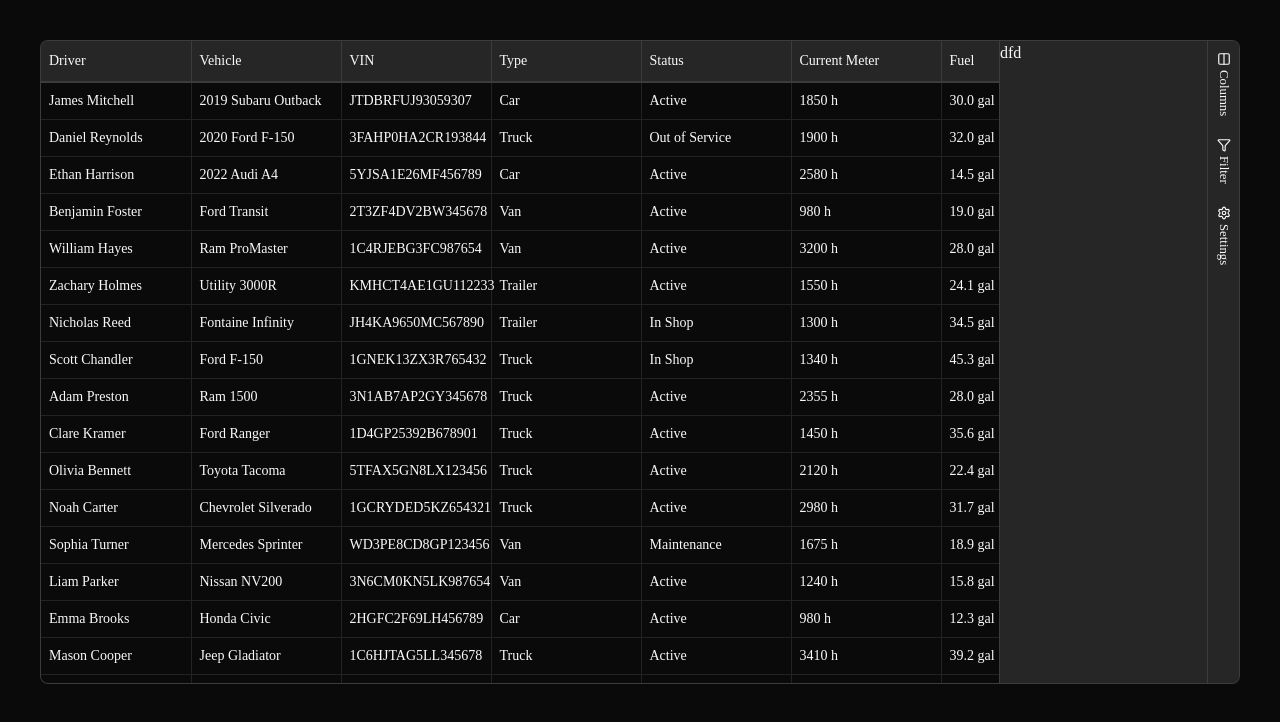
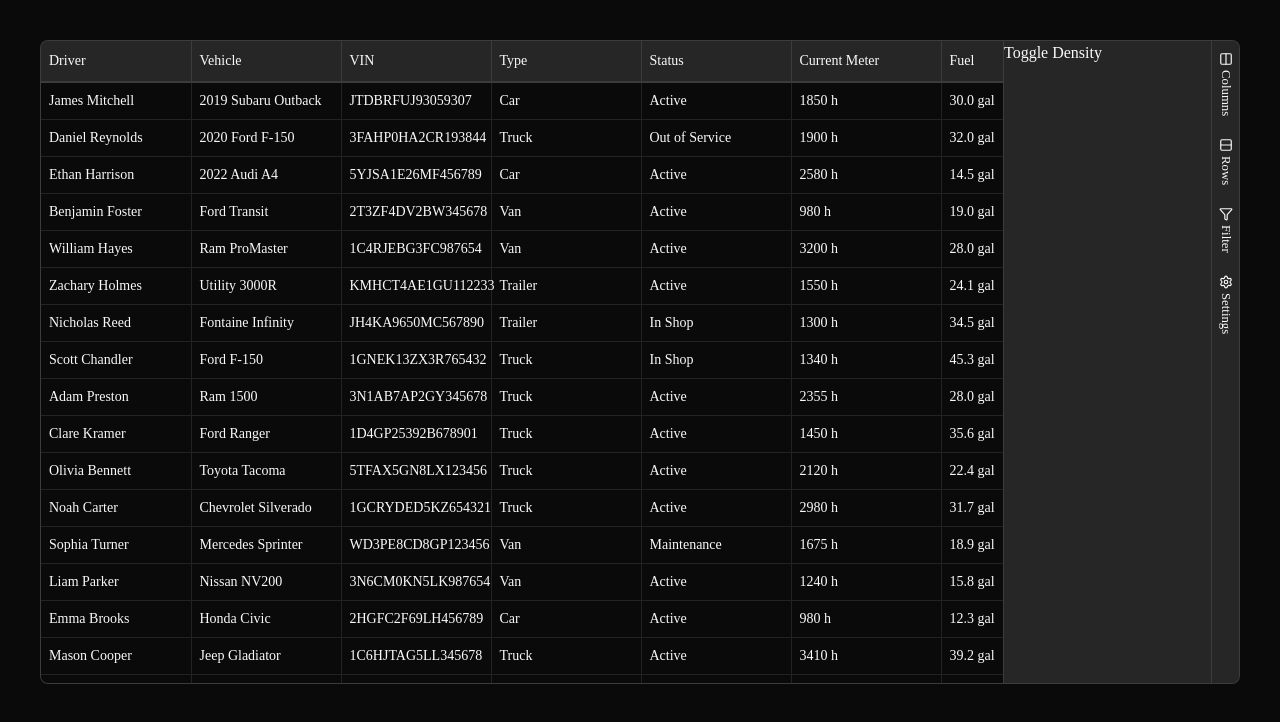
Before and after one commit to jsdev-robin/munza-x-data-grid, a React (Vite) app: page / in a window 1280 px wide. Both pictures are taken after a click on the button "Columns". Shown: the top 722 px of the page. Built offline with nearby package versions, Linux system fonts and the light colour scheme.

Commit message:
feat: implement row density feature; update GridContext and TBody to support density state; enhance Toolbar with density toggle functionality

```diff
--- a/src/package/contexts/GridContext.tsx
+++ b/src/package/contexts/GridContext.tsx
@@ -7,12 +7,14 @@
   type Table,
 } from '@tanstack/react-table';
 import React, { createContext, useContext, useMemo, useRef } from 'react';
+import { DensityFeature, type DensityState } from '../features/rowDensity';
 import useSyncScroll from '../hooks/useSyncScroll';
 
 export interface GridContextProps<T> {
   table: Table<T>;
   paneRef1: React.RefObject<HTMLDivElement | null>;
   paneRef2: React.RefObject<HTMLDivElement | null>;
+  density: DensityState;
 }
 
 const GridContext = createContext<GridContextProps<any> | undefined>(undefined);
@@ -31,10 +33,17 @@
   payload,
   columns,
 }: GridContextProviderProps<T>) => {
+  const [density, setDensity] = React.useState<DensityState>('md');
+
   const table = useReactTable({
+    _features: [DensityFeature],
     data: payload?.data ?? [],
     columns: columns,
     getCoreRowModel: getCoreRowModel(),
+    state: {
+      density,
+    },
+    onDensityChange: setDensity,
   });
 
   const paneRef1 = useRef<HTMLDivElement>(null);
@@ -49,8 +58,9 @@
     () => ({
       paneRef1,
       paneRef2,
+      density,
     }),
-    [paneRef1, paneRef2],
+    [paneRef1, paneRef2, density],
   );
 
   return (
--- /dev/null
+++ b/src/package/features/rowDensity.ts
@@ -0,0 +1,106 @@
+import {
+  functionalUpdate,
+  makeStateUpdater,
+  type OnChangeFn,
+  type RowData,
+  type Table,
+  type TableFeature,
+  type Updater,
+} from '@tanstack/react-table';
+
+// TypeScript setup for our new feature with all of the same type-safety as stock TanStack Table features
+
+// define types for our new feature's custom state
+export type DensityState = 'sm' | 'md' | 'lg';
+export interface DensityTableState {
+  density: DensityState;
+}
+
+// define types for our new feature's table options
+export interface DensityOptions {
+  enableDensity?: boolean;
+  onDensityChange?: OnChangeFn<DensityState>;
+}
+
+// Define types for our new feature's table APIs
+export interface DensityInstance {
+  setDensity: (updater: Updater<DensityState>) => void;
+  toggleDensity: (value?: DensityState) => void;
+}
+
+// Use declaration merging to add our new feature APIs and state types to TanStack Table's existing types.
+declare module '@tanstack/react-table' {
+  //merge our new feature's state with the existing table state
+  interface TableState extends DensityTableState {}
+  //merge our new feature's options with the existing table options
+  interface TableOptionsResolved<
+    TData extends RowData,
+  > extends DensityOptions {}
+  //merge our new feature's instance APIs with the existing table instance APIs
+  interface Table<TData extends RowData> extends DensityInstance {}
+  // if you need to add cell instance APIs...
+  // interface Cell<TData extends RowData, TValue> extends DensityCell
+  // if you need to add row instance APIs...
+  // interface Row<TData extends RowData> extends DensityRow
+  // if you need to add column instance APIs...
+  // interface Column<TData extends RowData, TValue> extends DensityColumn
+  // if you need to add header instance APIs...
+  // interface Header<TData extends RowData, TValue> extends DensityHeader
+
+  // Note: declaration merging on `ColumnDef` is not possible because it is a type, not an interface.
+  // But you can still use declaration merging on `ColumnDef.meta`
+}
+
+// end of TS setup!
+
+// Here is all of the actual javascript code for our new feature
+export const DensityFeature: TableFeature<any> = {
+  // define the new feature's initial state
+  getInitialState: (state): DensityTableState => {
+    return {
+      density: 'md',
+      ...state,
+    };
+  },
+
+  // define the new feature's default options
+  getDefaultOptions: <TData extends RowData>(
+    table: Table<TData>,
+  ): DensityOptions => {
+    return {
+      enableDensity: true,
+      onDensityChange: makeStateUpdater('density', table),
+    } as DensityOptions;
+  },
+  // if you need to add a default column definition...
+  // getDefaultColumnDef: <TData extends RowData>(): Partial<ColumnDef<TData>> => {
+  //   return { meta: {} } //use meta instead of directly adding to the columnDef to avoid typescript stuff that's hard to workaround
+  // },
+
+  // define the new feature's table instance methods
+  createTable: <TData extends RowData>(table: Table<TData>): void => {
+    table.setDensity = (updater) => {
+      const safeUpdater: Updater<DensityState> = (old) => {
+        let newState = functionalUpdate(updater, old);
+        return newState;
+      };
+      return table.options.onDensityChange?.(safeUpdater);
+    };
+    table.toggleDensity = (value) => {
+      table.setDensity((old) => {
+        if (value) return value;
+        return old === 'lg' ? 'md' : old === 'md' ? 'sm' : 'lg'; //cycle through the 3 options
+      });
+    };
+  },
+
+  // if you need to add row instance APIs...
+  // createRow: <TData extends RowData>(row, table): void => {},
+  // if you need to add cell instance APIs...
+  // createCell: <TData extends RowData>(cell, column, row, table): void => {},
+  // if you need to add column instance APIs...
+  // createColumn: <TData extends RowData>(column, table): void => {},
+  // if you need to add header instance APIs...
+  // createHeader: <TData extends RowData>(header, table): void => {},
+};
+//end of custom feature code
--- a/src/package/table/TBody.tsx
+++ b/src/package/table/TBody.tsx
@@ -3,7 +3,7 @@
 import { useGrid } from '../contexts/GridContext';
 
 const TBody = () => {
-  const { table } = useGrid();
+  const { table, density } = useGrid();
 
   return (
     <Table>
@@ -21,6 +21,13 @@
                   width: cell.column.getSize(),
                   minWidth: cell.column.getSize(),
                   maxWidth: cell.column.getSize(),
+                  padding:
+                    density === 'sm'
+                      ? '4px'
+                      : density === 'md'
+                        ? '8px'
+                        : '16px',
+                  transition: 'padding 0.2s',
                 }}
               >
                 {flexRender(cell.column.columnDef.cell, cell.getContext())}
--- a/src/package/toolbar/index.tsx
+++ b/src/package/toolbar/index.tsx
@@ -2,18 +2,34 @@
 
 import { Button } from '@/components/ui/button';
 import { cn } from '@/lib/utils';
-import { Columns, Filter, Settings } from 'lucide-react';
+import { Columns, Filter, Rows, Settings } from 'lucide-react';
 import { useState } from 'react';
+import { useGrid } from '../contexts/GridContext';
 
 const Toolbar = () => {
   const [activePanel, setActivePanel] = useState<string | null>(null);
   const togglePanel = (panel: string | null) => {
     setActivePanel(activePanel === panel ? null : panel);
   };
+  const { table } = useGrid();
 
   return (
     <div className="mun:bg-muted mun:overflow-hidden mun:hidden mun:sm:flex">
       {activePanel === 'columns' && (
+        <div
+          className={cn(
+            'mun:w-52 mun:border-l mun:border-border mun:transition-all',
+          )}
+        >
+          <button
+            onClick={() => table.toggleDensity()}
+            className="border rounded p-1 bg-blue-500 text-white mb-2 w-64"
+          >
+            Toggle Density
+          </button>
+        </div>
+      )}
+      {activePanel === 'rows' && (
         <div
           className={cn(
             'mun:w-52 mun:border-l mun:border-border mun:transition-all',
@@ -41,9 +57,10 @@
           dd
         </div>
       )}
-      <div className="mun:w-8 mun:border-l mun:border-border">
+      <div className="mun:w-7 mun:border-l mun:border-border">
         {[
           { value: 'columns', label: 'Columns', icon: Columns },
+          { value: 'rows', label: 'Rows', icon: Rows },
           { value: 'filter', label: 'Filter', icon: Filter },
           { value: 'settings', label: 'Settings', icon: Settings },
         ].map(({ value, label, icon: Icon }) => (
```
